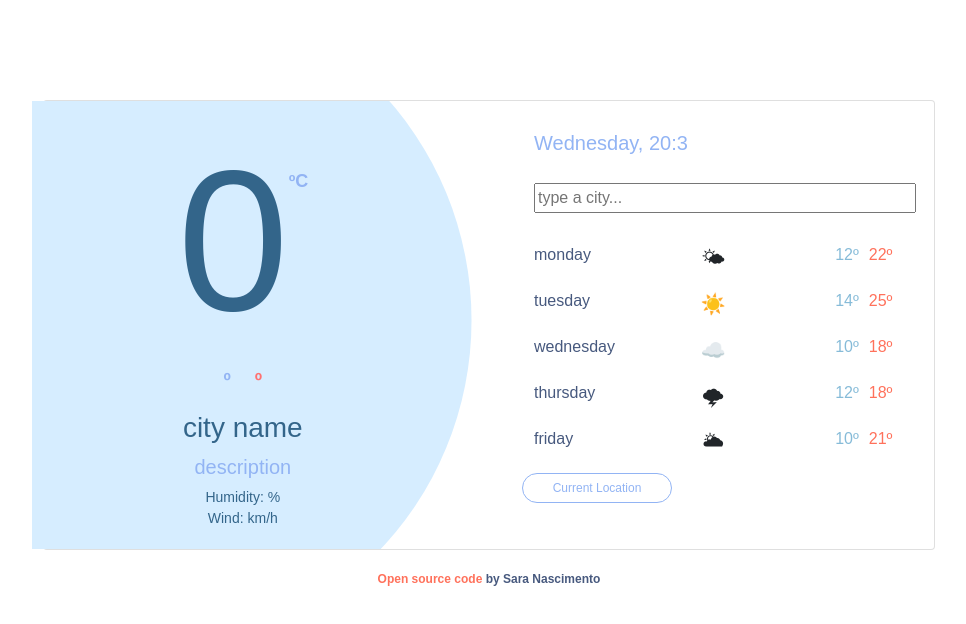
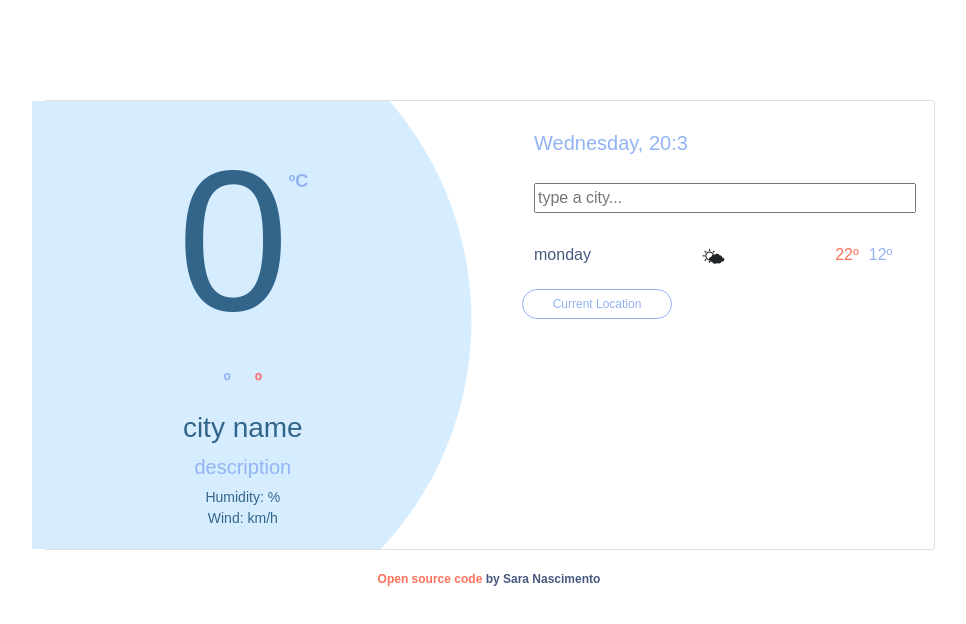
Before and after one commit to saranascimento9/weather-app-she-codes, a plain HTML site: page index.html in a window 1280 px wide. Shown: the whole page, without its empty margins (151-1117 px from the left). Drawn offline with nearby package versions, Linux system fonts and the light colour scheme; no server answers.

Commit message:
preparing for the forecast javascript
removing html and javascript comments

```diff
--- a/index.html
+++ b/index.html
@@ -78,43 +78,7 @@
                   <p class="forecasticon">🌤</p>
                 </div>
                 <div class="col d-flex justify-content-end">
-                  <p class="prev">12º<span>22º</span></p>
-                </div>
-              </div>
-              <div class="row">
-                <div class="col"><p class="forecastday">tuesday</p></div>
-                <div class="col d-flex justify-content-center">
-                  <p class="forecasticon">☀️</p>
-                </div>
-                <div class="col d-flex justify-content-end">
-                  <p class="prev">14º<span>25º</span></p>
-                </div>
-              </div>
-              <div class="row">
-                <div class="col"><p class="forecastday">wednesday</p></div>
-                <div class="col d-flex justify-content-center">
-                  <p class="forecasticon">☁️</p>
-                </div>
-                <div class="col d-flex justify-content-end">
-                  <p class="prev">10º<span>18º</span></p>
-                </div>
-              </div>
-              <div class="row">
-                <div class="col"><p class="forecastday">thursday</p></div>
-                <div class="col d-flex justify-content-center">
-                  <p class="forecasticon">🌩</p>
-                </div>
-                <div class="col d-flex justify-content-end">
-                  <p class="prev">12º<span>18º</span></p>
-                </div>
-              </div>
-              <div class="row">
-                <div class="col"><p class="forecastday">friday</p></div>
-                <div class="col d-flex justify-content-center">
-                  <p class="forecasticon">🌥</p>
-                </div>
-                <div class="col d-flex justify-content-end">
-                  <p class="prev">10º<span>21º</span></p>
+                  <p class="prev">22º<span>12º</span></p>
                 </div>
               </div>
 
--- a/src/javascript.js
+++ b/src/javascript.js
@@ -1,137 +1,64 @@
 // get today date:
-let today = new Date;
+let today = new Date();
 
-let days = ["Sunday","Monday","Tuesday","Wednesday","Thursday","Friday","Saturday"];
+let days = [
+  "Sunday",
+  "Monday",
+  "Tuesday",
+  "Wednesday",
+  "Thursday",
+  "Friday",
+  "Saturday",
+];
 let day = days[today.getDay()];
 let hour = today.getHours();
 let minutes = today.getMinutes();
 
 let currentTime = document.querySelector("h5");
-currentTime.innerHTML = `${day}, ${hour}:${minutes}`
-
-
+currentTime.innerHTML = `${day}, ${hour}:${minutes}`;
 
 //form submit city
-function showTemperature(response){
+function showTemperature(response) {
   let temperature = Math.round(response.data.main.temp);
   let cityTemperature = document.querySelector("#current-temp");
-  cityTemperature.innerHTML=`${temperature}`;
+  cityTemperature.innerHTML = `${temperature}`;
   let weatherStatus = response.data.weather[0].description;
   let cityWeather = document.querySelector("#current-weather");
-cityWeather.innerHTML=`${weatherStatus}`;
+  cityWeather.innerHTML = `${weatherStatus}`;
 
   // por o nome que está no API ( o nome real e não o nome pesquisado )
   document.querySelector("#city").innerHTML = response.data.name;
 
-
   let currentLow = Math.round(response.data.main.temp_min);
   let tempLow = document.querySelector("#current-low");
-tempLow.innerHTML=`${currentLow}º`;
+  tempLow.innerHTML = `${currentLow}º`;
 
   let currentHigh = Math.round(response.data.main.temp_max);
   let tempHigh = document.querySelector("#current-high");
-tempHigh.innerHTML=`${currentHigh}º`;
+  tempHigh.innerHTML = `${currentHigh}º`;
 
   document.querySelector("form").reset();
-
 }
 
-function search(city){
+function search(city) {
   let apiKey = "e6424ffa0c03cdd742b65ea106e5c912";
   let apiUrl = `https://api.openweathermap.org/data/2.5/weather?q=${city}&units=metric&appid=${apiKey}`;
   axios.get(apiUrl).then(showTemperature);
 }
 
-
-function retrieveCity(event){
+function retrieveCity(event) {
   event.preventDefault();
   let city = document.querySelector("#user-city").value;
- // let displayCity = document.querySelector("#city");
-  //displayCity.innerHTML = `${userCity.value}`;
-  //userCity.reset();
   search(city);
-
 }
-
-
 
 let cityForm = document.querySelector("#city-form");
 cityForm.addEventListener("submit", retrieveCity);
 
-
-
-
-//search("Sintra");
-
-
-//function displayCity (event){
- // event.preventDefault();
- // let userCity = document.querySelector("#user-city");
- //let displayCity = document.querySelector("#city");
- //displayCity.innerHTML = `${userCity.value}`;
- //}
-
-
-//let cityForm = document.querySelector("#city-form");
-//cityForm.addEventListener("submit", displayCity);
-
-
-// Toggle between Celsius & Fahrenheit
-
-/*function changeFahrenheit(event){
-  event.preventDefault();
-  let currentTemp = document.querySelector("#current-temp");
-  currentTemp.innerHTML = "66";
-}
-
-function changeCelsius(event){
-  event.preventDefault();
-  let currentTemp = document.querySelector("#current-temp");
-  currentTemp.innerHTML = "18";
-}
-
-let fahrenheitUnit = document.querySelector("#fahrenheit");
-
-fahrenheitUnit.addEventListener("click", changeFahrenheit);
-
-
-let celsiusUnit = document.querySelector("#celsius");
-
-celsiusUnit.addEventListener("click", changeCelsius);
-*/
-
-
-
 //Current Location button
 
-
-function showCurrentCity(event){
+function showCurrentCity(event) {
   event.preventDefault();
-
-/*   function showTemperature(response) {
-    let temperature = Math.round(response.data.main.temp);
-    let title = document.querySelector("#current-temp");
-    title.innerHTML = `${temperature}`;
-
-
-    let weatherStatus = response.data.weather[0].description;
-    let cityWeather = document.querySelector("#current-weather");
-    cityWeather.innerHTML=`${weatherStatus}`;
-
-    let currentLow = Math.round(response.data.main.temp_min);
-    let tempLow = document.querySelector("#current-low");
-    tempLow.innerHTML=`${currentLow}º`;
-
-    let currentHigh = Math.round(response.data.main.temp_max);
-    let tempHigh = document.querySelector("#current-high");
-    tempHigh.innerHTML=`${currentHigh}º`;
-
-
-    let currentCityName = response.data.name;
-    let displayCity = document.querySelector("#city");
-    displayCity.innerHTML = `${currentCityName}`;
-
-  } */
 
   function currentPosition(position) {
     let lat = position.coords.latitude;
@@ -142,19 +69,11 @@ function showCurrentCity(event){
   }
 
   navigator.geolocation.getCurrentPosition(currentPosition);
-
 }
-
-
-
-
 
 let currentLocationButton = document.querySelector("#current-location");
 
 currentLocationButton.addEventListener("click", showCurrentCity);
 
-
-
-
 // load function // display a city by default
 search("Sintra");
--- a/src/style.css
+++ b/src/style.css
@@ -115,11 +115,11 @@ h5 {
 }
 
 .prev {
-  color: #86bbd8;
+  color: #ff715b;
 }
 
 .prev span {
-  color: #ff715b;
+  color: #92b4f4;
   padding-left: 10px;
 }
 
```
Lines whose indentation alone changed are shown as unchanged.
